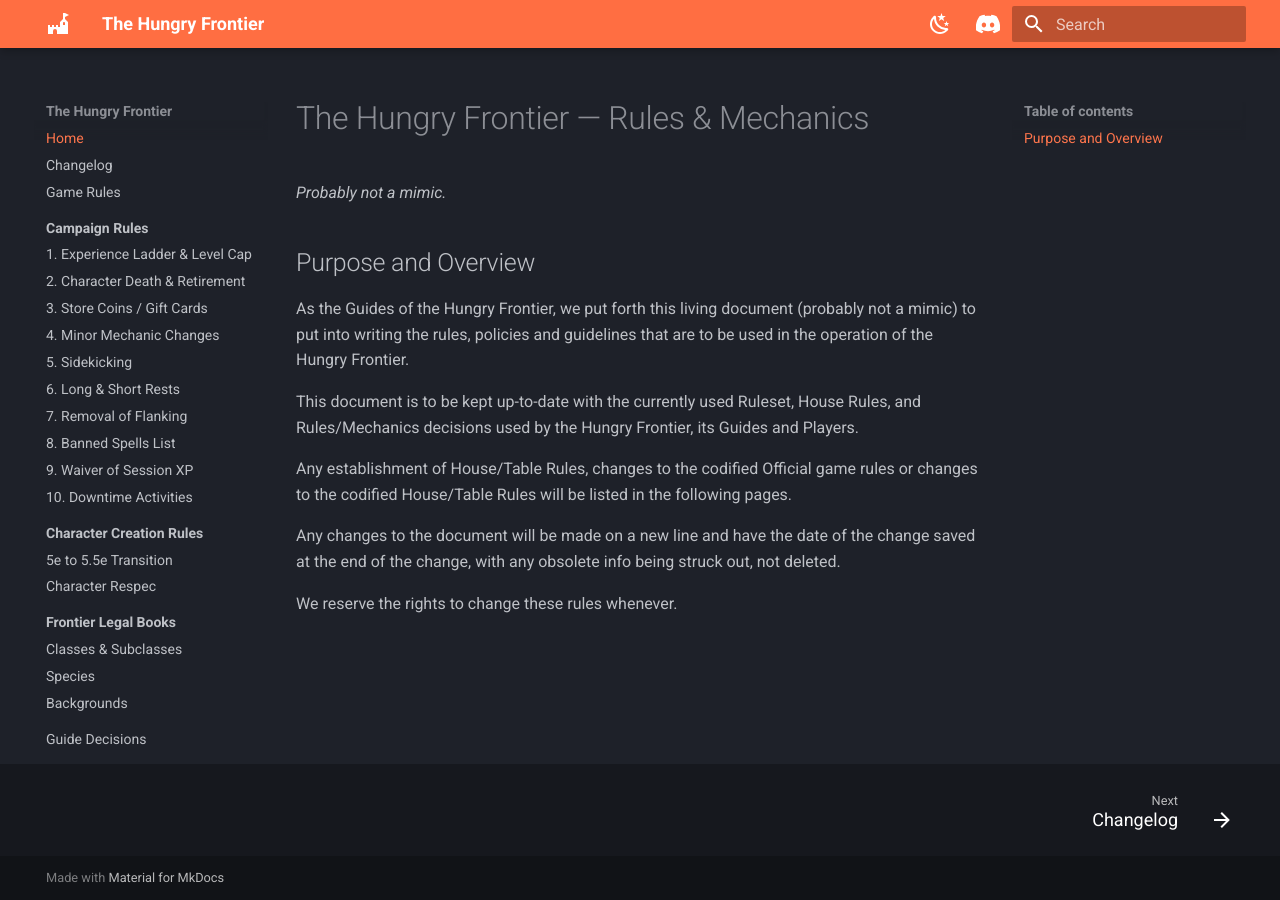
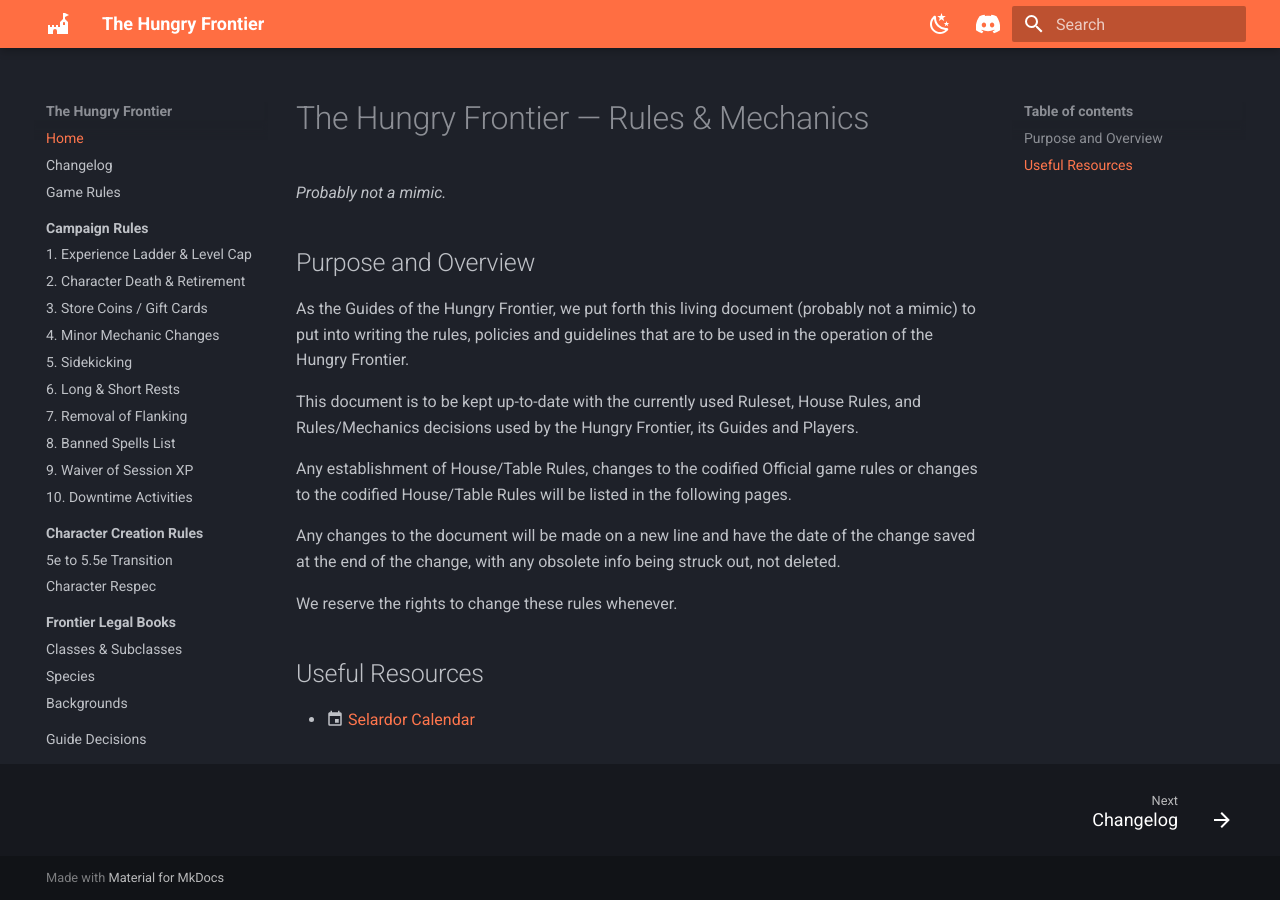
Before and after one commit to ImDevinC/thf-rules, an MkDocs documentation site: the page built from docs/index.md, in a window 1280 px wide. Built offline with MkDocs 1.6.1 and Material for MkDocs 9.7.7, drawn with Linux system fonts in a browser that asks for light colours.

Commit message:
feat: add calendar link

```diff
--- a/docs/index.md
+++ b/docs/index.md
@@ -13,3 +13,7 @@ Any establishment of House/Table Rules, changes to the codified Official game ru
 Any changes to the document will be made on a new line and have the date of the change saved at the end of the change, with any obsolete info being struck out, not deleted.
 
 We reserve the rights to change these rules whenever.
+
+## Useful Resources
+
+- :material-calendar: [Selardor Calendar](https://app.fantasy-calendar.com/calendars/25539af7a6eb35f09dd5b9643c93bb76)
```
